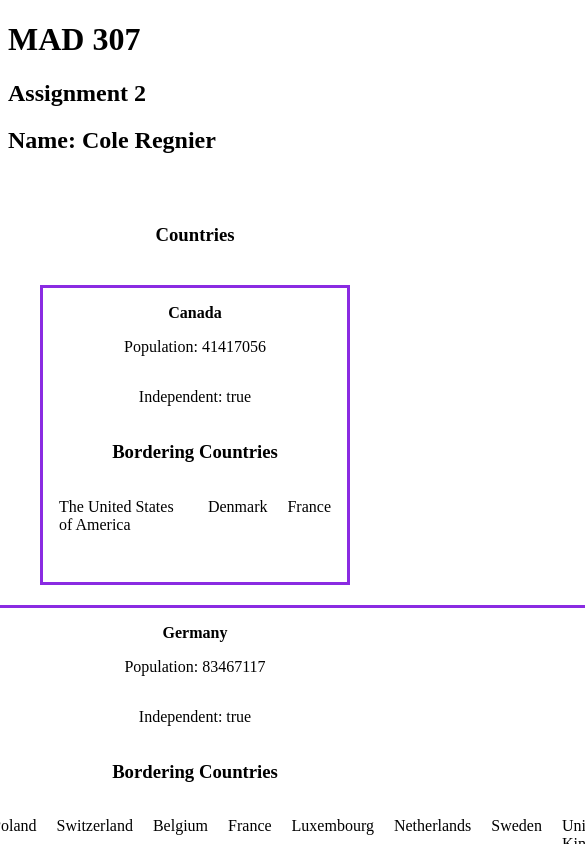
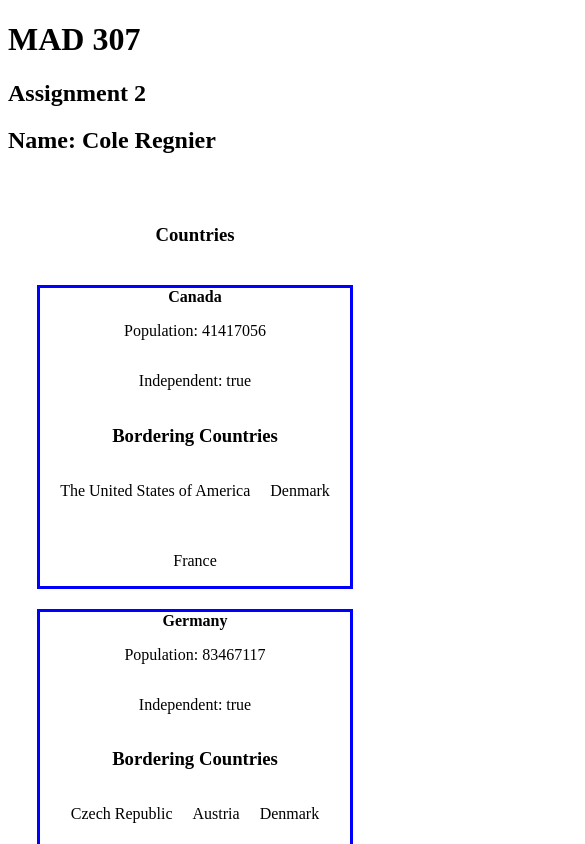
Before and after one commit to ColeRegnier/Cole_Regnier_Learning_AngularF26, an Angular app: page / in a window 390 px wide. Shown: the top 844 px of the page, 585 px wide, since content can reach past the window. Built offline with nearby package versions, Linux system fonts and the light colour scheme.

Commit message:
Added scss styling to app.scss Added mobile device styling to app.scss using @media added variable for color to app.scss added @empty condition to the for loop incase there are no country objects in the list

```diff
--- a/src/app/app.html
+++ b/src/app/app.html
@@ -1,15 +1,9 @@
-<!-- * * * * * * * * * * * * * * * * * * * * * * * * * * * * * * * -->
-<!-- * * * * * * * * * * * The content below * * * * * * * * * * * -->
-<!-- * * * * * * * * * * is only a placeholder * * * * * * * * * * -->
-<!-- * * * * * * * * * * and can be replaced.  * * * * * * * * * * -->
-<!-- * * * * * * * * * * * * * * * * * * * * * * * * * * * * * * * -->
-<!-- * * * * * * * * * Delete the template below * * * * * * * * * -->
-<!-- * * * * * * * to get started with your project! * * * * * * * -->
-<!-- * * * * * * * * * * * * * * * * * * * * * * * * * * * * * * * -->
 
 <div class="container">
   <h3>Countries</h3>
+
   @for (country of countryList; track country.population){
+
     <div class="countryList">
       <b>{{country.name}}</b>
       <p>Population: {{country.population}}</p>
@@ -21,23 +15,15 @@
 
         @for (string of country.borders; track $index) {
           <p>{{string}}</p>
-        } @empty {
-          <p>No bordering countries found!</p>
         }
         </div>
+
       }
+    </div>
 
-
-    </div>
+  }@empty {
+    <p>No countries found!</p>
   }
 </div>
-<!-- * * * * * * * * * * * * * * * * * * * * * * * * * * * * * * * * -->
-<!-- * * * * * * * * * * * The content above * * * * * * * * * * * * -->
-<!-- * * * * * * * * * * is only a placeholder * * * * * * * * * * * -->
-<!-- * * * * * * * * * * and can be replaced.  * * * * * * * * * * * -->
-<!-- * * * * * * * * * * * * * * * * * * * * * * * * * * * * * * * * -->
-<!-- * * * * * * * * * * End of Placeholder  * * * * * * * * * * * * -->
-<!-- * * * * * * * * * * * * * * * * * * * * * * * * * * * * * * * * -->
-
 
 <router-outlet />
--- a/src/app/app.scss
+++ b/src/app/app.scss
@@ -1,3 +1,5 @@
+$boxColor: #8A2BE2FF;
+
 
 .container{
   display: flex;
@@ -13,9 +15,9 @@
   display: flex;
   justify-content: center;
   align-items: center;
-
+  width: 60em;
   flex-direction: column;
-  border: 0.2em solid blueviolet;
+  border: 0.2em solid $boxColor;
 
   padding: 1em;
 }
@@ -23,7 +25,25 @@
   display: flex;
   justify-content: center;
   align-items: flex-start;
-  height: 10vh;
+  height: auto;
+  width:auto;
+
   flex-direction: row;
   gap: 20px;
 }
+@media (max-width:900px) {
+  $boxColor: blue;
+  .countryList {
+    border-color: blue;
+    padding: 0;
+    margin: 0;
+    gap: 0;
+    width: 100%;
+    height: 75%;
+    flex-wrap: wrap;
+
+  }
+  .borderList {
+    flex-wrap: wrap;
+  }
+}
```
Also changed, not shown: 1 other file (tests, documents, lock files or other folders).
